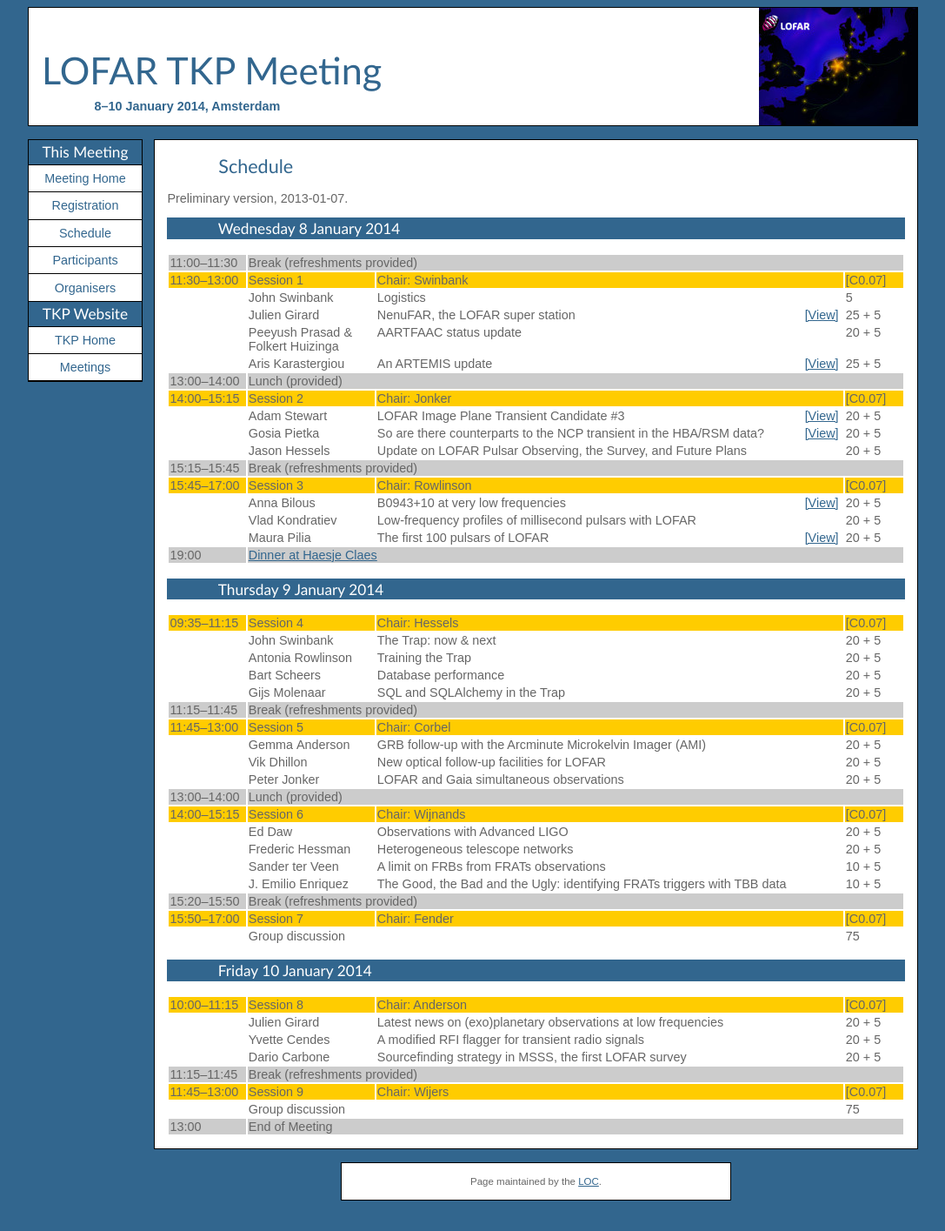
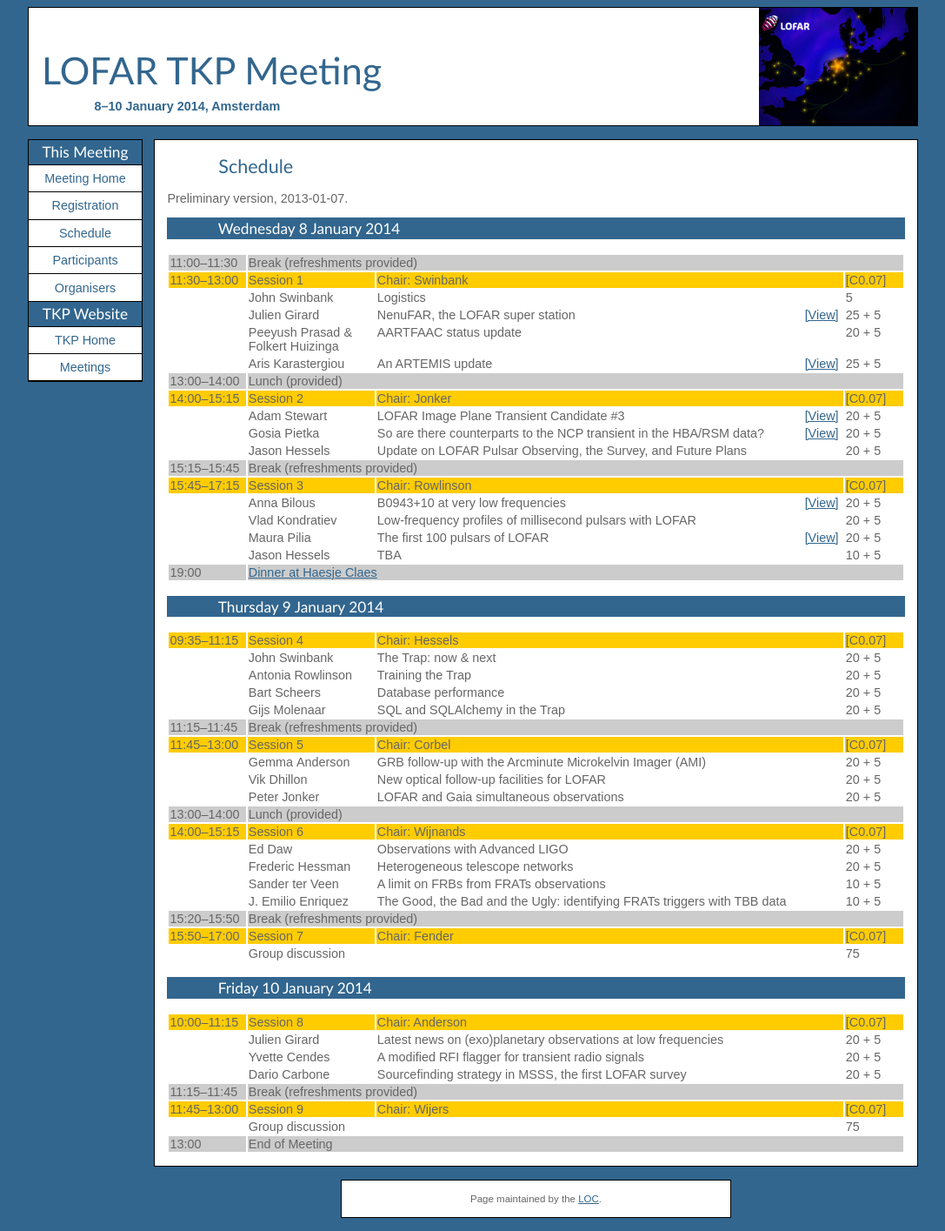
Before and after one commit to transientskp/transientskp.github.com, a Jekyll site: the page built from meetings/2014-01/schedule.html, in a window 1280 px wide. Shown: the whole page at 87% size, without its empty margins (96-1183 px from the left). Built offline with Jekyll 4.4.1, drawn with Linux system fonts in a browser that asks for light colours.

Commit message:
JH bonus talk

```diff
--- a/meetings/2014-01/schedule.html
+++ b/meetings/2014-01/schedule.html
@@ -101,7 +101,7 @@
   </tr>
 
   <tr style="vertical-align:top;background-color: #ffcc00">
-    <td style="width:6em;">15:45&ndash;17:00</td>
+    <td style="width:6em;">15:45&ndash;17:15</td>
     <td>Session 3</td>
     <td colspan="2">Chair: Rowlinson</td>
     <td style="width:4.5em;">[C0.07]</td>
@@ -129,6 +129,14 @@
     <td>The first 100 pulsars of LOFAR</td>
     <td><a href="https://speakerdeck.com/transientskp/the-first-100-pulsars-of-lofar">[View]</a></td>
     <td>20 + 5</td>
+  </tr>
+
+  <tr style="vertical-align: top;">
+    <td></td>
+    <td style="width:10em;">Jason&nbsp;Hessels</td>
+    <td>TBA</td>
+    <td style="width:3em;"></td>
+    <td>10 + 5</td>
   </tr>
 
 
```
